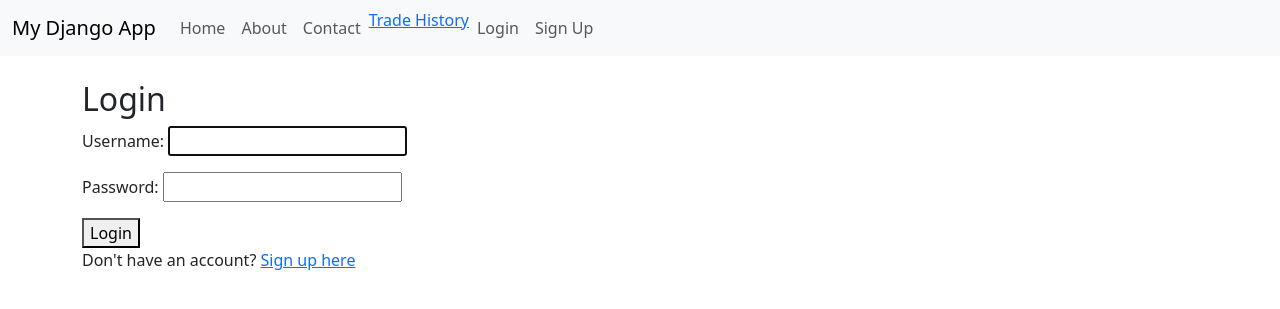
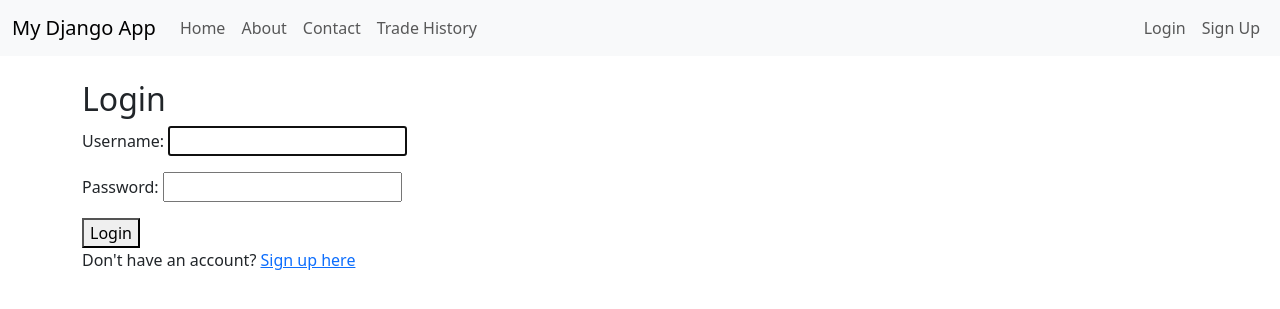
Before and after one commit to mikkiiottyo/trade_portfolio, a Django app: page /accounts/login/ in a window 1280 px wide. Shown: the top 309 px of the page. Run offline with Django 5.2, Linux system fonts and the light colour scheme.

Commit message:
Update base.html

```diff
--- a/portfolio/templates/base.html
+++ b/portfolio/templates/base.html
@@ -4,11 +4,7 @@
   <meta charset="UTF-8" />
   <meta name="viewport" content="width=device-width, initial-scale=1" />
   <title>{% block title %}Django App{% endblock %}</title>
-  <!-- Bootstrap CSS -->
-  <link
-    href="https://cdn.jsdelivr.net/npm/bootstrap@5.3.3/dist/css/bootstrap.min.css"
-    rel="stylesheet"
-  />
+  <link href="https://cdn.jsdelivr.net/npm/bootstrap@5.3.3/dist/css/bootstrap.min.css" rel="stylesheet" />
 </head>
 <body>
   <nav class="navbar navbar-expand-lg bg-light">
@@ -25,9 +21,9 @@
         <span class="navbar-toggler-icon"></span>
       </button>
       <div class="collapse navbar-collapse" id="navbarNav">
-        <ul class="navbar-nav">
+        <ul class="navbar-nav me-auto">
           <li class="nav-item">
-            <a class="nav-link" href="#">Home</a>
+            <a class="nav-link" href="{% url 'home' %}">Home</a>
           </li>
           <li class="nav-item">
             <a class="nav-link" href="#">About</a>
@@ -36,14 +32,16 @@
             <a class="nav-link" href="#">Contact</a>
           </li>
           <li class="nav-item">
-            <a href="{% url 'trade_history' %}">Trade History</a>
+            <a class="nav-link" href="{% url 'trade_history' %}">Trade History</a>
           </li>
-  <!-- Add Login and Sign Up Links -->
+        </ul>
+
+        <ul class="navbar-nav ms-auto">
           {% if user.is_authenticated %}
             <li class="nav-item">
-    <form method="post" action="{% url 'logout' %}">
+              <form method="post" action="{% url 'logout' %}" class="d-inline">
                 {% csrf_token %}
-    <button type="submit" class="nav-link btn btn-link">
+                <button type="submit" class="btn btn-link nav-link" style="padding: 0; border: none; background: none;">
                   Logout
                 </button>
               </form>
@@ -62,11 +60,9 @@
   </nav>
 
   <div class="container mt-4">
-    {% block content %} {% endblock %}
+    {% block content %}{% endblock %}
   </div>
 
-  <!-- Bootstrap JS -->
   <script src="https://cdn.jsdelivr.net/npm/bootstrap@5.3.3/dist/js/bootstrap.bundle.min.js"></script>
-
 </body>
 </html>
```
Lines whose indentation alone changed are shown as unchanged.
